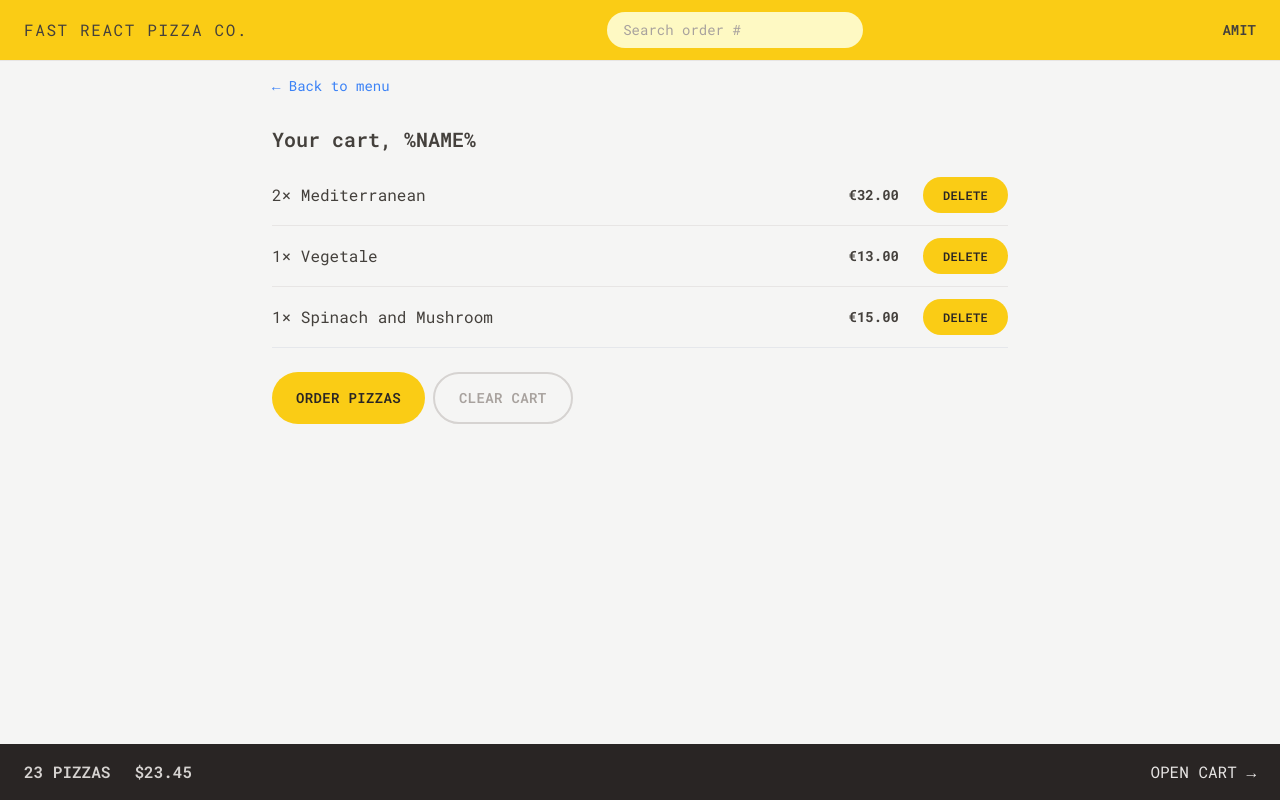
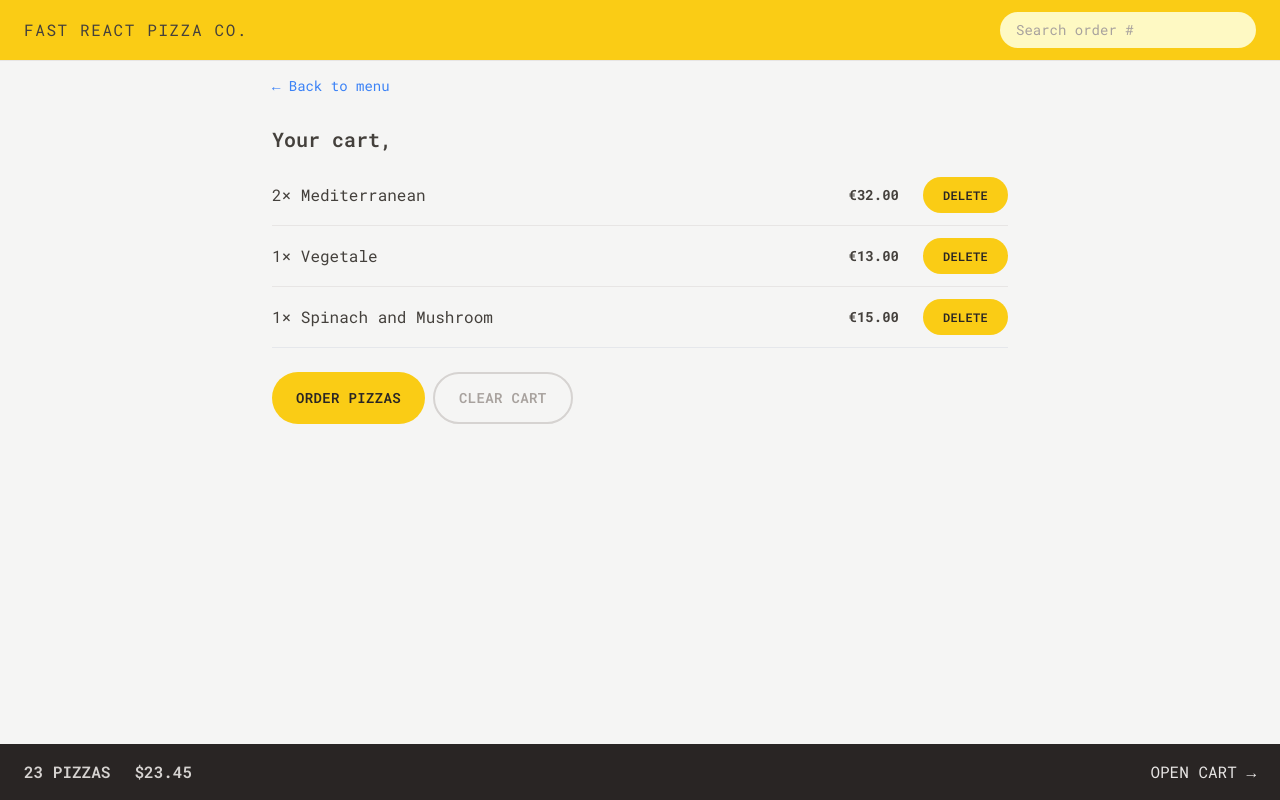
Before and after one commit to amittam104/refaza, a React (Vite) app: page /cart in a window 1280 px wide. Built offline with nearby package versions, Linux system fonts and the light colour scheme.

Commit message:
chore: dispatch and render username in the app

```diff
--- a/src/features/cart/Cart.jsx
+++ b/src/features/cart/Cart.jsx
@@ -1,26 +1,27 @@
-import { Link } from 'react-router-dom';
-import LinkButton from '../../ui/LinkButton';
-import Button from '../../ui/Button';
-import CartItem from './CartItem';
+import { Link } from "react-router-dom";
+import LinkButton from "../../ui/LinkButton";
+import Button from "../../ui/Button";
+import CartItem from "./CartItem";
+import { useSelector } from "react-redux";
 
 const fakeCart = [
   {
     pizzaId: 12,
-    name: 'Mediterranean',
+    name: "Mediterranean",
     quantity: 2,
     unitPrice: 16,
     totalPrice: 32,
   },
   {
     pizzaId: 6,
-    name: 'Vegetale',
+    name: "Vegetale",
     quantity: 1,
     unitPrice: 13,
     totalPrice: 13,
   },
   {
     pizzaId: 11,
-    name: 'Spinach and Mushroom',
+    name: "Spinach and Mushroom",
     quantity: 1,
     unitPrice: 15,
     totalPrice: 15,
@@ -29,12 +30,13 @@
 
 function Cart() {
   const cart = fakeCart;
+  const username = useSelector((state) => state.user.username);
 
   return (
     <div className="px-4 py-3">
       <LinkButton to="/menu">&larr; Back to menu</LinkButton>
 
-      <h2 className="mt-7 text-xl font-semibold">Your cart, %NAME%</h2>
+      <h2 className="mt-7 text-xl font-semibold">Your cart, {username}</h2>
 
       <ul className="mt-3 divide-y divide-stone-200 border-b">
         {cart.map((item) => (
--- a/src/features/order/CreateOrder.jsx
+++ b/src/features/order/CreateOrder.jsx
@@ -1,32 +1,33 @@
-import { useState } from 'react';
-import { Form, redirect, useActionData, useNavigation } from 'react-router-dom';
-import { createOrder } from '../../services/apiRestaurant';
-import Button from '../../ui/Button';
+import { useState } from "react";
+import { Form, redirect, useActionData, useNavigation } from "react-router-dom";
+import { createOrder } from "../../services/apiRestaurant";
+import Button from "../../ui/Button";
+import { useSelector } from "react-redux";
 
 // https://uibakery.io/regex-library/phone-number
 const isValidPhone = (str) =>
   /^\+?\d{1,4}?[-.\s]?\(?\d{1,3}?\)?[-.\s]?\d{1,4}[-.\s]?\d{1,4}[-.\s]?\d{1,9}$/.test(
-    str
+    str,
   );
 
 const fakeCart = [
   {
     pizzaId: 12,
-    name: 'Mediterranean',
+    name: "Mediterranean",
     quantity: 2,
     unitPrice: 16,
     totalPrice: 32,
   },
   {
     pizzaId: 6,
-    name: 'Vegetale',
+    name: "Vegetale",
     quantity: 1,
     unitPrice: 13,
     totalPrice: 13,
   },
   {
     pizzaId: 11,
-    name: 'Spinach and Mushroom',
+    name: "Spinach and Mushroom",
     quantity: 1,
     unitPrice: 15,
     totalPrice: 15,
@@ -35,7 +36,8 @@
 
 function CreateOrder() {
   const navigation = useNavigation();
-  const isSubmitting = navigation.state === 'submitting';
+  const isSubmitting = navigation.state === "submitting";
+  const username = useSelector((state) => state.user.username);
 
   const formErrors = useActionData();
 
@@ -50,7 +52,13 @@
       <Form method="POST">
         <div className="mb-5 flex flex-col gap-2 sm:flex-row sm:items-center">
           <label className="sm:basis-40">First Name</label>
-          <input className="input grow" type="text" name="customer" required />
+          <input
+            className="input grow"
+            type="text"
+            name="customer"
+            required
+            defaultValue={username}
+          />
         </div>
 
         <div className="mb-5 flex flex-col gap-2 sm:flex-row sm:items-center">
@@ -94,7 +102,7 @@
         <div>
           <input type="hidden" name="cart" value={JSON.stringify(cart)} />
           <Button disabled={isSubmitting} type="primary">
-            {isSubmitting ? 'Placing order....' : 'Order now'}
+            {isSubmitting ? "Placing order...." : "Order now"}
           </Button>
         </div>
       </Form>
@@ -109,13 +117,13 @@
   const order = {
     ...data,
     cart: JSON.parse(data.cart),
-    priority: data.priority === 'on',
+    priority: data.priority === "on",
   };
 
   const errors = {};
   if (!isValidPhone(order.phone))
     errors.phone =
-      'Please give us your correct phone number. We might need it to contact you.';
+      "Please give us your correct phone number. We might need it to contact you.";
 
   if (Object.keys(errors).length > 0) return errors;
 
--- a/src/features/user/CreateUser.jsx
+++ b/src/features/user/CreateUser.jsx
@@ -1,11 +1,20 @@
-import { useState } from 'react';
-import Button from '../../ui/Button';
+import { useState } from "react";
+import Button from "../../ui/Button";
+import { useDispatch } from "react-redux";
+import { updateUsername } from "./userSlice";
+import { useNavigate } from "react-router-dom";
 
 function CreateUser() {
-  const [username, setUsername] = useState('');
+  const [username, setUsername] = useState("");
+  const dispatch = useDispatch();
+  const navigate = useNavigate();
 
   function handleSubmit(e) {
     e.preventDefault();
+    if (!username) return;
+
+    dispatch(updateUsername(username));
+    navigate("/menu");
   }
 
   return (
@@ -22,7 +31,7 @@
         className="input mb-8 w-72"
       />
 
-      {username !== '' && (
+      {username !== "" && (
         <div>
           <Button type="primary">Start ordering</Button>
         </div>
--- a/src/features/user/userSlice.js
+++ b/src/features/user/userSlice.js
@@ -23,7 +23,7 @@
 import { createSlice } from "@reduxjs/toolkit";
 
 const initialState = {
-  username: "Amit",
+  username: "",
 };
 
 const userSlice = createSlice({
--- a/src/ui/Home.jsx
+++ b/src/ui/Home.jsx
@@ -1,9 +1,13 @@
-import CreateUser from '../features/user/CreateUser';
+import { useSelector } from "react-redux";
+import CreateUser from "../features/user/CreateUser";
+import Button from "./Button";
 
 function Home() {
+  const username = useSelector((state) => state.user.username);
+
   return (
     <div className="my-10 px-4 text-center sm:my-16">
-      <h1 className="mb-8  text-xl font-semibold md:text-3xl">
+      <h1 className="mb-8 text-xl font-semibold md:text-3xl">
         The best pizza.
         <br />
         <span className="text-yellow-500">
@@ -11,7 +15,13 @@
         </span>
       </h1>
 
-      <CreateUser />
+      {username === "" ? (
+        <CreateUser />
+      ) : (
+        <Button to="/menu" type="primary">
+          Continue Ordering {username}
+        </Button>
+      )}
     </div>
   );
 }
```
